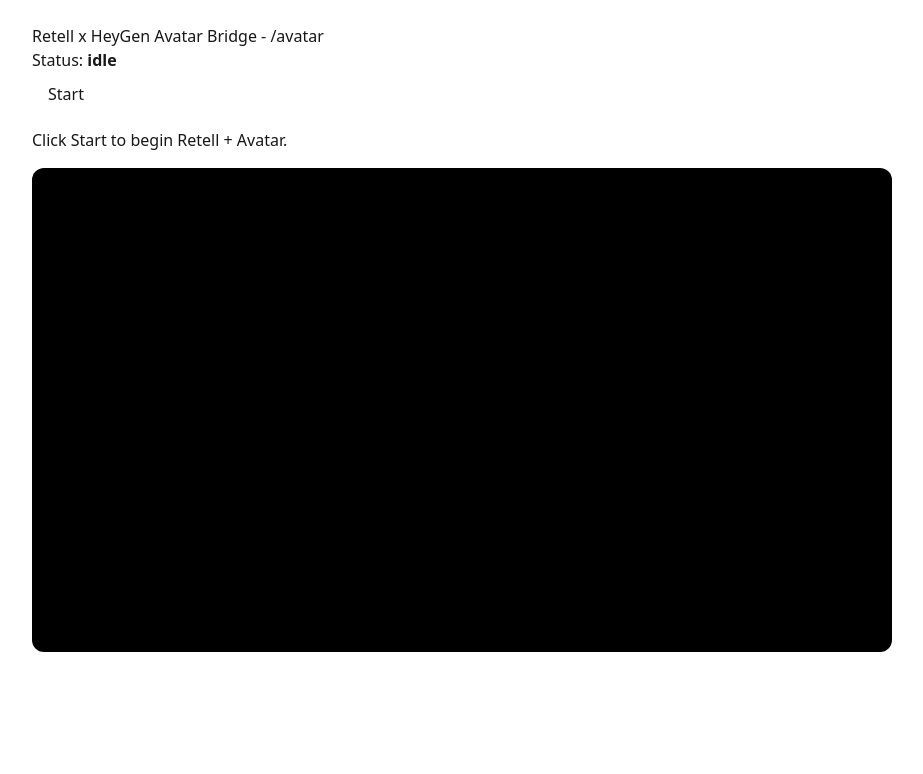
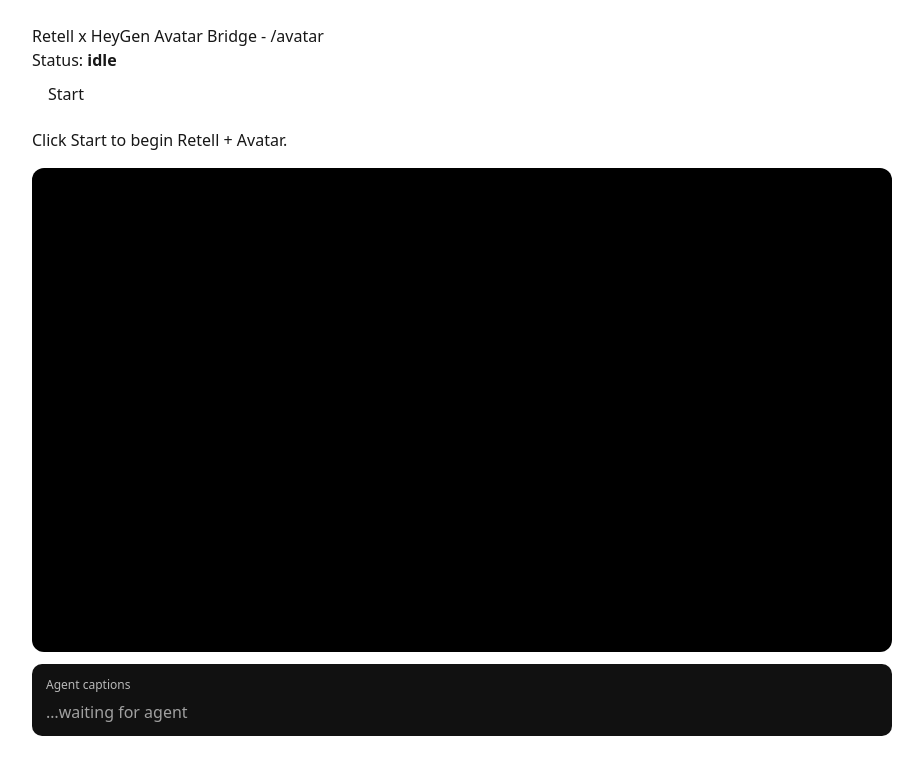
Before and after one commit to pharrisenterprises/avatar-rtl-widget-2, a Next.js app: page /avatar in a window 1280 px wide. Shown: the top 774 px of the page, without its empty margins (142-1065 px from the left). Built offline with nearby package versions, Linux system fonts and the light colour scheme.

Commit message:
Update page.tsx

```diff
--- a/app/avatar/page.tsx
+++ b/app/avatar/page.tsx
@@ -16,6 +16,12 @@ export default function AvatarBridge() {
   const [msg, setMsg] = useState('Click Start to begin Retell + Avatar.');
   const [avatar, setAvatar] = useState<StreamingAvatar | null>(null);
 
+  // Captions (finalized agent lines)
+  const [captions, setCaptions] = useState<string[]>([]);
+  // Buffer we fill from Retell streaming updates
+  const agentBufferRef = useRef<string>('');
+
+  // Queue so avatar lines don't overlap
   const speakQueueRef = useRef<string[]>([]);
   const speakingRef = useRef<boolean>(false);
 
@@ -26,11 +32,31 @@ export default function AvatarBridge() {
       while (speakQueueRef.current.length > 0) {
         const text = speakQueueRef.current.shift();
         if (!text) break;
+        console.log('[HeyGen] speak:', text);
         await a.speak({ text, task_type: TaskType.REPEAT });
+        setCaptions(prev => [...prev.slice(-8), text]);
       }
     } finally {
       speakingRef.current = false;
     }
+  }
+
+  function extractAgentTextFromUpdate(evt: any): string | null {
+    // Retell SDKs can emit slightly different shapes; try common fields.
+    // Only collect agent text (not user).
+    const role = evt?.role || evt?.speaker || evt?.source || evt?.who;
+    const isUser = role && String(role).toLowerCase().includes('user');
+    if (isUser) return null;
+
+    const text =
+      evt?.text ??
+      evt?.transcript ??
+      evt?.content ??
+      evt?.message ??
+      null;
+
+    if (typeof text === 'string' && text.trim()) return text.trim();
+    return null;
   }
 
   async function start() {
@@ -38,44 +64,71 @@ export default function AvatarBridge() {
       setStatus('starting');
       setMsg('Requesting tokens...');
 
-      // Retell web-call access token
+      // 1) Start Retell
       const retellRes = await fetch('/api/retell-webcall', { method: 'POST' });
       if (!retellRes.ok) throw new Error('Retell token failed: ' + retellRes.status);
       const { access_token } = await retellRes.json();
 
-      // Start Retell call
       const retell = new RetellWebClient();
       await retell.startCall({ accessToken: access_token });
+      console.log('[Retell] call started');
 
-      // HeyGen session token
+      // Streaming updates to build buffer
+      retell.on?.('update', (evt: any) => {
+        const t = extractAgentTextFromUpdate(evt);
+        if (t) {
+          agentBufferRef.current = (agentBufferRef.current + ' ' + t).slice(-800);
+          // console.log('[Retell] update+agent:', t);
+        }
+      });
+
+      // When agent finishes a sentence/turn -> send to avatar
+      retell.on?.('agent_stop_talking', (evt: any) => {
+        const finalText =
+          evt?.text ||
+          evt?.transcript ||
+          agentBufferRef.current.trim();
+
+        agentBufferRef.current = '';
+
+        if (finalText && avatar) {
+          speakQueueRef.current.push(finalText);
+          void drainSpeakQueue(avatar);
+        }
+        console.log('[Retell] agent_stop_talking ->', finalText);
+      });
+
+      // 2) Start HeyGen
       const heygenRes = await fetch('/api/heygen-token', { method: 'POST' });
       if (!heygenRes.ok) throw new Error('HeyGen token failed: ' + heygenRes.status);
       const { token } = await heygenRes.json();
 
-      // Init HeyGen avatar
       const a = new StreamingAvatar({ token });
+
       a.on(StreamingEvents.STREAM_READY, (evt: any) => {
         const stream: MediaStream = evt.detail;
         if (videoRef.current) {
           videoRef.current.srcObject = stream;
           videoRef.current.play().catch(() => {});
         }
+        console.log('[HeyGen] stream ready');
       });
 
-      // Build options object in a TS-friendly way
-      const voiceId = process.env.NEXT_PUBLIC_HEYGEN_VOICE_ID || '';
-      const avatarName = process.env.NEXT_PUBLIC_HEYGEN_AVATAR_NAME || '';
+      const voiceId = process.env.NEXT_PUBLIC_HEYGEN_VOICE_ID || '';           // AU male "Shawn"
+      const avatarName = process.env.NEXT_PUBLIC_HEYGEN_AVATAR_NAME || '';     // e.g. Graham_Chair_Sitting_public
+
       const opts: any = { quality: AvatarQuality.High };
       if (voiceId) opts.voice = { voiceId };
       if (avatarName) opts.avatarName = avatarName;
 
       await a.createStartAvatar(opts);
+      console.log('[HeyGen] avatar session started');
 
       setAvatar(a);
       setStatus('ready');
-      setMsg('Live! Press Start again if you need to restart.');
+      setMsg('Live! Speak to the agent; avatar mirrors agent replies.');
 
-      // Say a quick hello so you see/hear it
+      // Optional greeting so you see lips move at least once immediately
       speakQueueRef.current.push('Hello, I am ready to assist you.');
       void drainSpeakQueue(a);
     } catch (e: any) {
@@ -93,6 +146,7 @@ export default function AvatarBridge() {
         Start
       </button>
       <p style={{ marginTop: 12 }}>{msg}</p>
+
       <video
         ref={videoRef}
         autoPlay
@@ -100,6 +154,29 @@ export default function AvatarBridge() {
         muted
         style={{ width: '100%', maxWidth: 860, aspectRatio: '16/9', background: '#000', borderRadius: 12, marginTop: 16 }}
       />
+
+      {/* Captions */}
+      <div
+        style={{
+          marginTop: 12,
+          padding: '12px 14px',
+          borderRadius: 10,
+          background: '#111',
+          color: '#fff',
+          lineHeight: 1.5,
+          fontSize: 16,
+          maxWidth: 860
+        }}
+      >
+        <div style={{ opacity: 0.7, fontSize: 12, marginBottom: 6 }}>Agent captions</div>
+        {captions.length === 0 ? (
+          <div style={{ opacity: 0.6 }}>…waiting for agent</div>
+        ) : (
+          captions.map((c, i) => (
+            <div key={i} style={{ margin: '4px 0' }}>• {c}</div>
+          ))
+        )}
+      </div>
     </main>
   );
 }
```
